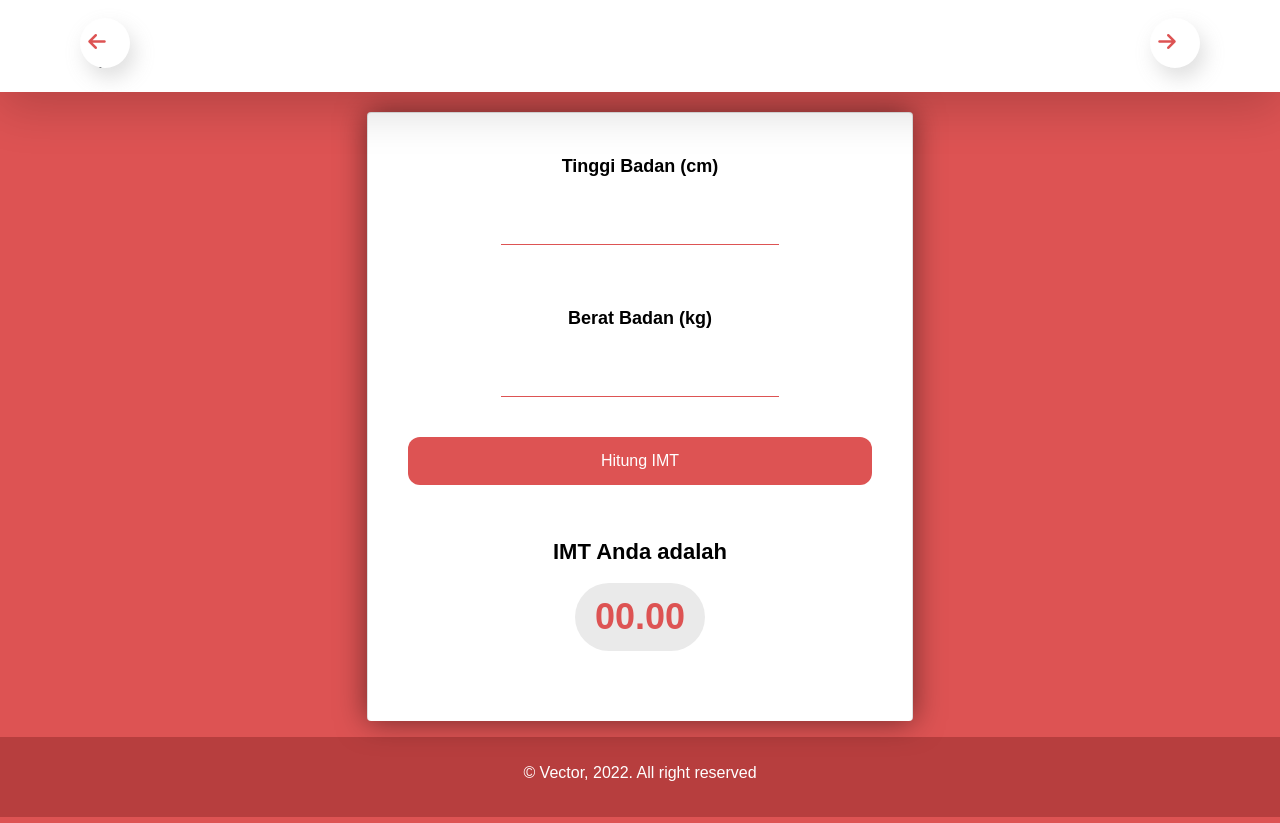
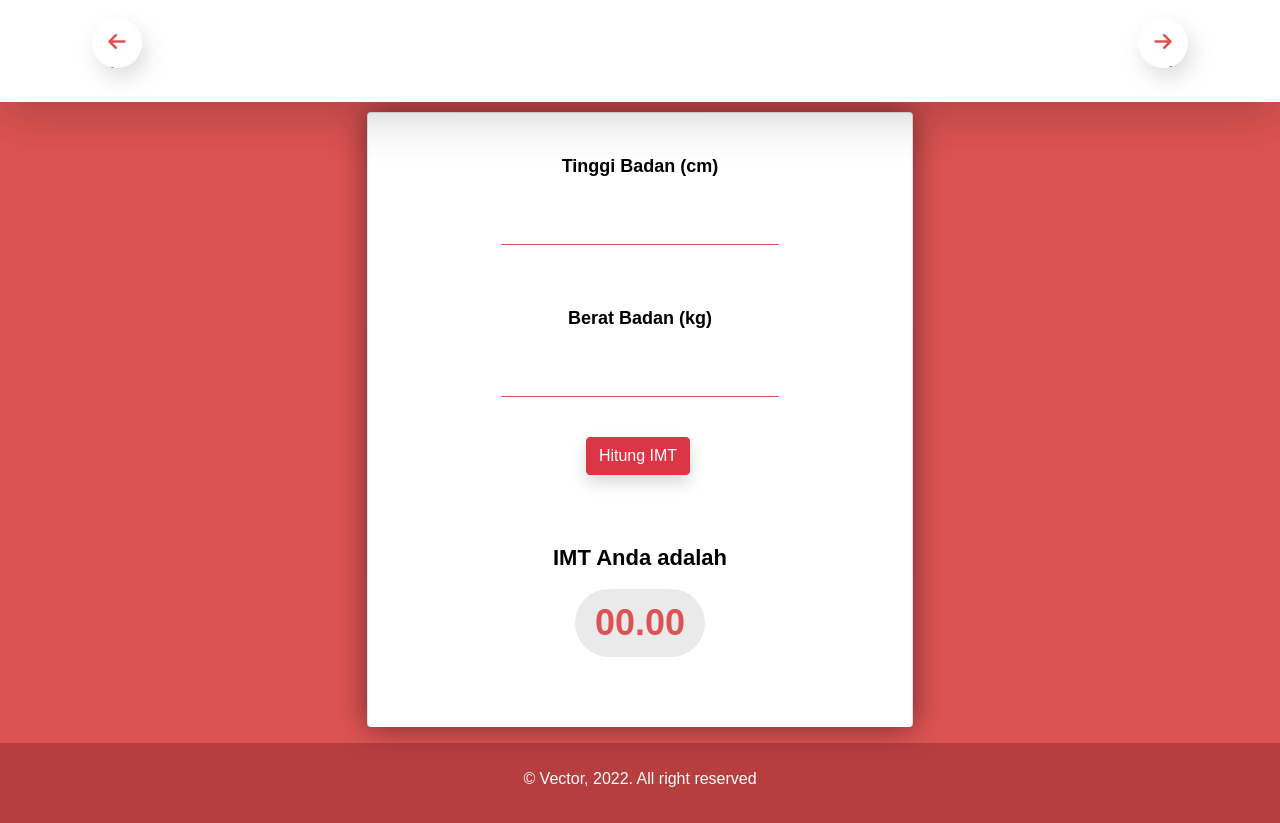
Before and after one commit to adereiki02/malnutrition-screening-tool, a Flask app: page /imt in a window 1280 px wide. Run offline with Flask 2, Linux system fonts and the light colour scheme; some libraries are stand-ins or nearby versions.

Commit message:
update nav button & result button

```diff
--- a/templates/imt.html
+++ b/templates/imt.html
@@ -24,20 +24,21 @@
     <body>
         <!-- Awal Navbar -->
         <nav class="navbar navbar-expand-lg navbar-light fw-bold mb-3 shadow-lg fixed-top" style="background-color: #ffffff">
-            <div class="container">
-              <div class="row justify-content-start">
-                <!-- Kembali Icon -->
-                <div class="icon kembali p-2 bd-highlight mb-3">
-                  <a class="navbar-brand" href="/"><i class="fa-solid fa-arrow-left"></i></a>
-                  <span>Kembali</span>
-                </div>
+          <div class="container">
+            <div class="d-flex flex-row bd-highlight mb-3">
+              <!-- Instagram Icon -->
+              <div class="icon kembali p-2 bd-highlight">
+                <a href="index.html"><i class="fa-solid fa-arrow-left"></i></a>
+                <span>Kembali</span>
               </div>
-              <div class="row justify-content-end">
-                <div class="icon kembali p-2 bd-highlight mb-3">
-                  <a class="navbar-brand" href="form.html"><i class="fa-solid fa-arrow-right"></i></a>
-                  <span>Berikutnya</span>
-                </div>
+            </div>
+            <div class="d-flex flex-row bd-highlight mb-3 justify-content-end">
+              <!-- Instagram Icon -->
+              <div class="icon kembali p-2 bd-highlight">
+                <a href="form.html"><i class="fa-solid fa-arrow-right"></i></a>
+                <span>Isi form!</span>
               </div>
+            </div>
           </div>
         </nav>
         <!-- Akhir Navbar -->
@@ -57,7 +58,9 @@
                                   <label for="bb">Berat Badan (kg)</label>
                                   <input type="number" id="bb">
                                 </div>
-                                <button id="hitung">Hitung IMT</button>
+                                <div class="text-md-center">
+                                  <a href="#" class="btn btn-next btn-danger shadow lift me-1 mb-3" id="hitung">Hitung IMT</a>
+                                </div>
                               </div>
                               <div class="hasil">
                                 <p>IMT Anda adalah</p>
@@ -81,7 +84,7 @@
         <!-- Akhir Footer -->
 
         <!-- BMI -->
-        <script src="{{url_for('static', filename='js/bmi.js')}}"></script>
+        <script src="{{url_for('static', filename='js/imt.js')}}"></script>
 
         <!-- Font Awesome -->
         <script src="https://kit.fontawesome.com/b356ad9dc8.js" crossorigin="anonymous"></script>
```
